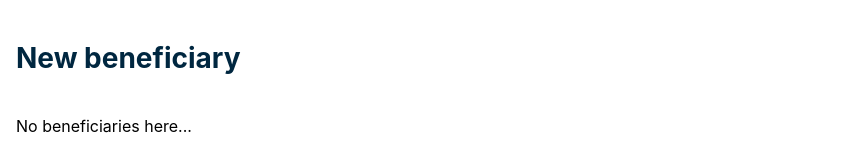
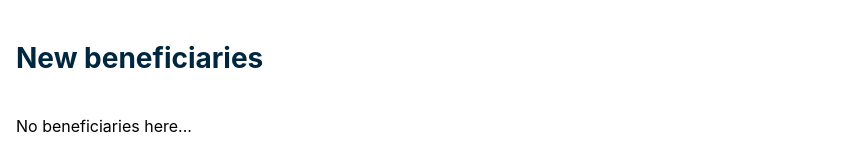
Before and after one commit to gabrielEscame/cypoc, a React (Create React App) app: page / in a window 1280 px wide. Shown: the top 160 px of the page, without its empty margins (0-859 px from the left). Built offline with nearby package versions, Linux system fonts and the light colour scheme.

Commit message:
feat: updating beneficiary text

```diff
--- a/src/components/Beneficiary/index.js
+++ b/src/components/Beneficiary/index.js
@@ -63,7 +63,7 @@
   }`;
   return (
     <div className="cypoc">
-      <h1 className="cypoc__title">New beneficiary</h1>
+      <h1 className="cypoc__title">New beneficiaries</h1>
 
       <Form
         handleOnChange={handleOnChange}
```
